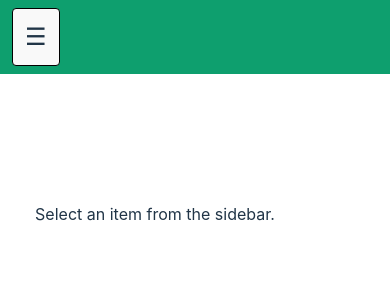
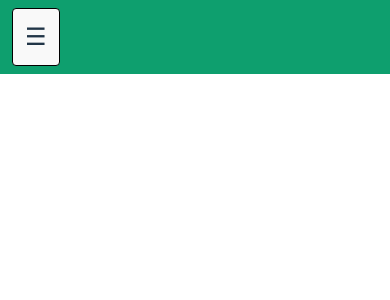
Before and after one commit to MatthewNweke/esports, a React (Vite) app: page /dashboard in a window 390 px wide. Shown: the top 300 px of the page. Built offline with nearby package versions, Linux system fonts and the light colour scheme; what tw-elements would draw is missing.

Commit message:
modifieddashboard

```diff
--- a/src/dashboard/Dashboard.jsx
+++ b/src/dashboard/Dashboard.jsx
@@ -23,22 +23,13 @@ const Dashboard = () => {
   };
 
   return (
-    <div>
-      <div className='bg-green-500 block max-lg:w-screen py-2 lg:hidden'>
-        <button
-          onClick={() => setMobileMenu(!mobileMenu)}
-          className="lg:hidden text-2xl block border rounded border-black p-3 relative left-3"
-        >
-          &#9776;
-        </button>
-      </div>
+
 
     <div className="flex  overflow-hidden">
       <Sides onItemSelected={handleItemSelected} />
 
       <MainContent  selectedItem={selectedItem} />
     </div>
-    </div>
   );
 };
 
--- a/src/dashboard/MainContent.jsx
+++ b/src/dashboard/MainContent.jsx
@@ -37,7 +37,7 @@ const MainContent = ({ selectedItem }) => {
   return (
 
 
-      <main className=" w-[75%]  translate-x-[-90%] relative left-[90%] max-lg:w-[90%] max-lg:mt-32">
+      <main className=" overflow-hidden w-[75%] translate-x-[-90%] relative left-[90%] max-lg:w-[90%] max-md:w-[100%] max-md:px-1 max-lg:mt-10">
       <Header/>
 
       {contentMap[selectedItem] || <p>Select an item from the sidebar.</p>}
```
